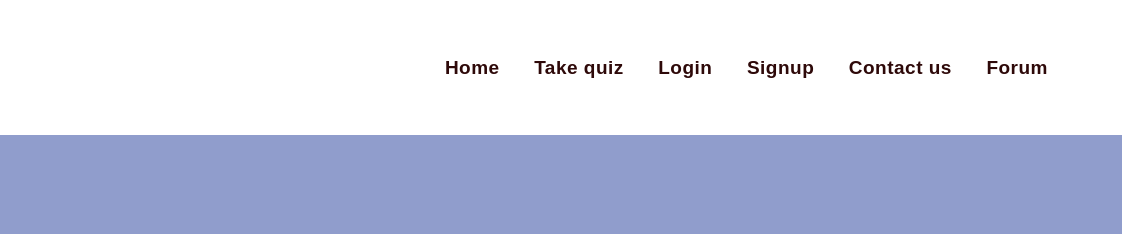
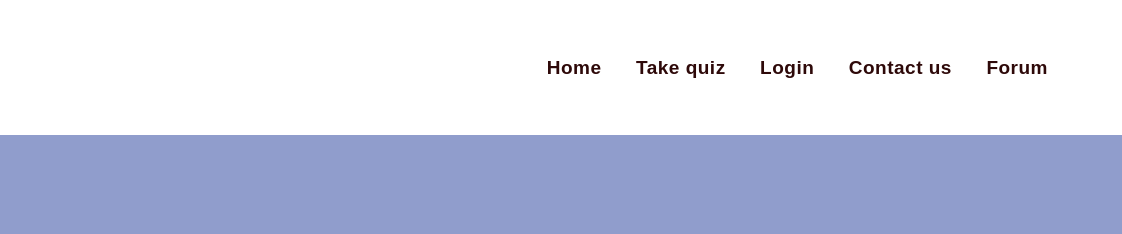
Before and after one commit to yordil/IP-1-project, a plain HTML site: page Login.html in a window 1280 px wide. Shown: the top 234 px of the page, 158-1280 px from the left. Drawn offline with Linux system fonts and the light colour scheme.

Commit message:
finalizing the project

```diff
--- a/Login.html
+++ b/Login.html
@@ -24,7 +24,7 @@
         <a href="index.html">Home</a>
         <a href="subject.html">Take quiz</a>
         <a href="Login.html">Login</a>
-        <a href="signup.html">Signup</a>
+        <!-- <a href="signup.html">Signup</a> -->
         <a href="contactus.html">Contact us</a>
         <a href="forum.html">Forum</a>
       </nav>
```
Also changed, not shown: biology2013.html (+1 -1 lines), biology2014.html (+1 -1 lines), biology2015.html (+1 -1 lines), civic2011.html (+1 -1 lines), civic2012.html (+1 -1 lines), civic2013.html (+1 -1 lines), contactus.html (+1 -1 lines), english2011.html (+1 -1 lines), english2012.html (+1 -1 lines), english2013.html (+1 -1 lines), forum.html (+1 -1 lines), history2013.html (+1 -1 lines), history2014.html (+1 -1 lines), history2015.html (+1 -1 lines), 4 more files.
